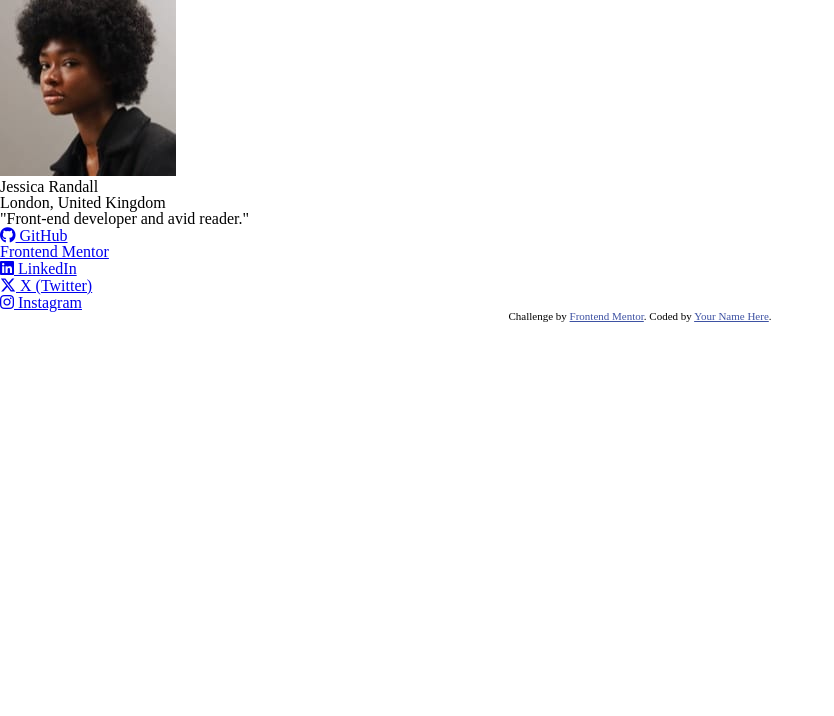
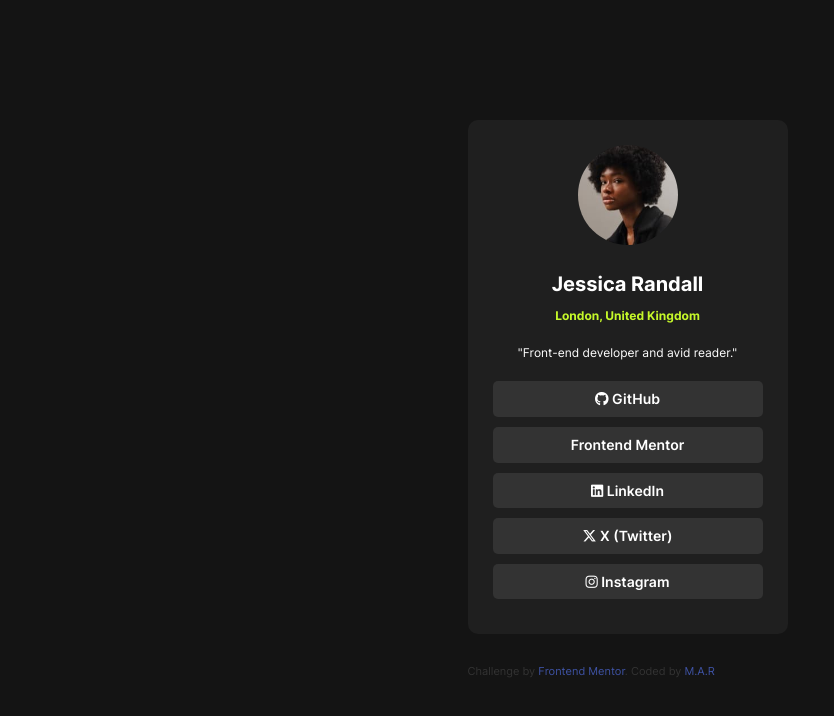
Before and after one commit to m-rooeintan/social_link, a plain HTML site: page index.html in a window 1280 px wide. Shown: the whole page, without its empty margins (0-834 px from the left). Drawn offline with Linux system fonts and the light colour scheme.

Commit message:
1st Edit

```diff
--- a/index.html
+++ b/index.html
@@ -9,22 +9,10 @@
   <link rel="stylesheet" href="/assets/fontawesome/css/brands.css">
   <link rel="stylesheet" href="/styles/reset.css">
   <link rel="stylesheet" href="/styles/style.css">
-  <!-- <link rel="stylesheet" href="/assets/css/solid.css"> -->
   <link rel="icon" type="image/png" sizes="32x32" href="./assets/images/favicon-32x32.png">
 
   <title>Frontend Mentor | Social links profile</title>
 
-  <!-- Feel free to remove these styles or customise in your own stylesheet 👍 -->
-  <style>
-    .attribution {
-      font-size: 11px;
-      text-align: center;
-    }
-
-    .attribution a {
-      color: hsl(228, 45%, 44%);
-    }
-  </style>
 </head>
 
 <body>
@@ -46,15 +34,20 @@
           </p>
         </div>
 
-      </div>
-      <div class="Contacts">
-        <ul class="social-media">
-          <li class="social-media__item"><a href="#" class="social-media__link"><i class="fa-brands fa-github"></i> GitHub</a></li>
-          <li class="social-media__item"><a href="#" class="social-media__link">Frontend Mentor</a></li>
-          <li class="social-media__item"><a href="#" class="social-media__link"><i class="fa-brands fa-linkedin"></i> LinkedIn</a></li>
-          <li class="social-media__item"><a href="#" class="social-media__link"><i class="fa-brands fa-x-twitter"></i> X (Twitter)</a></li>
-          <li class="social-media__item"><a href="#" class="social-media__link"><i class="fa-brands fa-instagram"></i> Instagram</a></li>
-        </ul>
+
+        <div class="Contacts">
+          <ul class="social-media">
+            <li class="social-media__item"><a href="#" class="social-media__link"><i class="fa-brands fa-github"></i>
+                  GitHub</a></li>
+            <li class="social-media__item"><a href="#" class="social-media__link">Frontend Mentor</a></li>
+            <li class="social-media__item"><a href="#" class="social-media__link"><i class="fa-brands fa-linkedin"></i>
+                  LinkedIn</a></li>
+            <li class="social-media__item"><a href="#" class="social-media__link"><i class="fa-brands fa-x-twitter"></i>
+                  X (Twitter)</a></li>
+            <li class="social-media__item"><a href="#" class="social-media__link"><i class="fa-brands fa-instagram"></i>
+                  Instagram</a></li>
+          </ul>
+        </div>
       </div>
     </div>
   </main>
@@ -62,7 +55,7 @@
     <div class="container">
       <div class="attribution">
         Challenge by <a href="https://www.frontendmentor.io?ref=challenge" target="_blank">Frontend Mentor</a>.
-        Coded by <a href="#">Your Name Here</a>.
+        Coded by <a href="https://github.com/m-rooeintan" target="_blank">M.A.R</a>
       </div>
     </div>
   </footer>
--- a/styles/style.css
+++ b/styles/style.css
@@ -0,0 +1,158 @@
+/* *---Initialize---* */
+@font-face {
+    font-family: 'Inter';
+    src: url('/assets/fonts/static/Inter-Regular.ttf') format('truetype');
+    font-weight: 400;
+}
+
+@font-face {
+    font-family: 'Inter Medium';
+    src: url('/assets/fonts/static/Inter-SemiBold.ttf') format('truetype');
+    font-weight: 600;
+}
+
+@font-face {
+    font-family: 'Inter Bold';
+    src: url('/assets/fonts/static/Inter-Bold.ttf') format('truetype');
+    font-weight: 700;
+}
+
+:root {
+    --green: hsl(75, 94%, 57%);
+    --white: hsl(0, 0%, 100%);
+    --grey: hsl(0, 0%, 20%);
+    --darkgrey: hsl(0, 0%, 12%);
+    --offblack: hsl(0, 0%, 8%);
+    --blue: hsl(228, 45%, 44%);
+}
+
+html {
+    box-sizing: border-box;
+    font-size: 62.5%;
+}
+
+*,
+*::after,
+*::before {
+    box-sizing: inherit;
+}
+
+body {
+    font-family: 'Inter';
+    font-size: 1.4rem;
+    line-height: 1.4;
+    min-height: 100vh;
+    display: flex;
+    flex-direction: column;
+    align-items: center;
+    justify-content: center;
+    background-color: var(--offblack);
+}
+
+.container {
+    padding: 1.5rem;
+    margin: 0 auto;
+    max-width: 1440px;
+    min-width: 375px;
+
+}
+
+a {
+    text-decoration: none;
+}
+
+/* *---Styles---* */
+
+
+.profile {
+    background-color: var(--darkgrey);
+    width: 32rem;
+    text-align: center;
+    padding: 2.5rem;
+    border-radius: 1rem;
+    -webkit-border-radius: 1rem;
+    -moz-border-radius: 1rem;
+    -ms-border-radius: 1rem;
+    -o-border-radius: 1rem;
+}
+
+.user__image {
+    width: 10rem;
+    height: 10rem;
+    border-radius: 100%;
+    -webkit-border-radius: 100%;
+    -moz-border-radius: 100%;
+    -ms-border-radius: 100%;
+    -o-border-radius: 100%;
+}
+
+.user__personal {
+    margin-top: 2rem;
+    margin-bottom: 2rem;
+}
+
+.user__name {
+    font-family: "Inter Bold";
+    font-size: 2rem;
+    color: var(--white);
+    margin-bottom: 1rem;
+}
+
+.user__location {
+    font-family: "Inter Bold";
+    font-size: 1.2rem;
+    color: var(--green);
+}
+
+.user__experience {
+    font-size: 1.2rem;
+    color: var(--white);
+}
+
+.social-media {
+    margin-top: 2rem;
+}
+
+.social-media__item {
+    background-color: var(--grey);
+    margin-bottom: 1rem;
+    padding: 0.8rem 0;
+    border-radius: 0.5rem;
+    -webkit-border-radius: 0.5rem;
+    -moz-border-radius: 0.5rem;
+    -ms-border-radius: 0.5rem;
+    -o-border-radius: 0.5rem;
+    transition: all 250ms ease-in-out 30ms;
+    -webkit-transition: all 250ms ease-in-out 30ms;
+    -moz-transition: all 250ms ease-in-out 30ms;
+    -ms-transition: all 250ms ease-in-out 30ms;
+    -o-transition: all 250ms ease-in-out 30ms;
+}
+
+.social-media__item:hover {
+    background-color: var(--green);
+}
+
+.social-media__item:hover .social-media__link {
+    color: var(--darkgrey);
+}
+
+.social-media__link {
+    color: var(--white);
+    font-family: "Inter Medium";
+    transition: all 250ms ease-in-out 30ms;
+    -webkit-transition: all 250ms;
+    -moz-transition: all 250ms;
+    -ms-transition: all 250ms;
+    -o-transition: all 250ms;
+}
+
+
+.attribution {
+    font-size: 11px;
+    color: var(--grey);
+}
+
+.attribution a {
+    color: var(--blue);
+}
```
